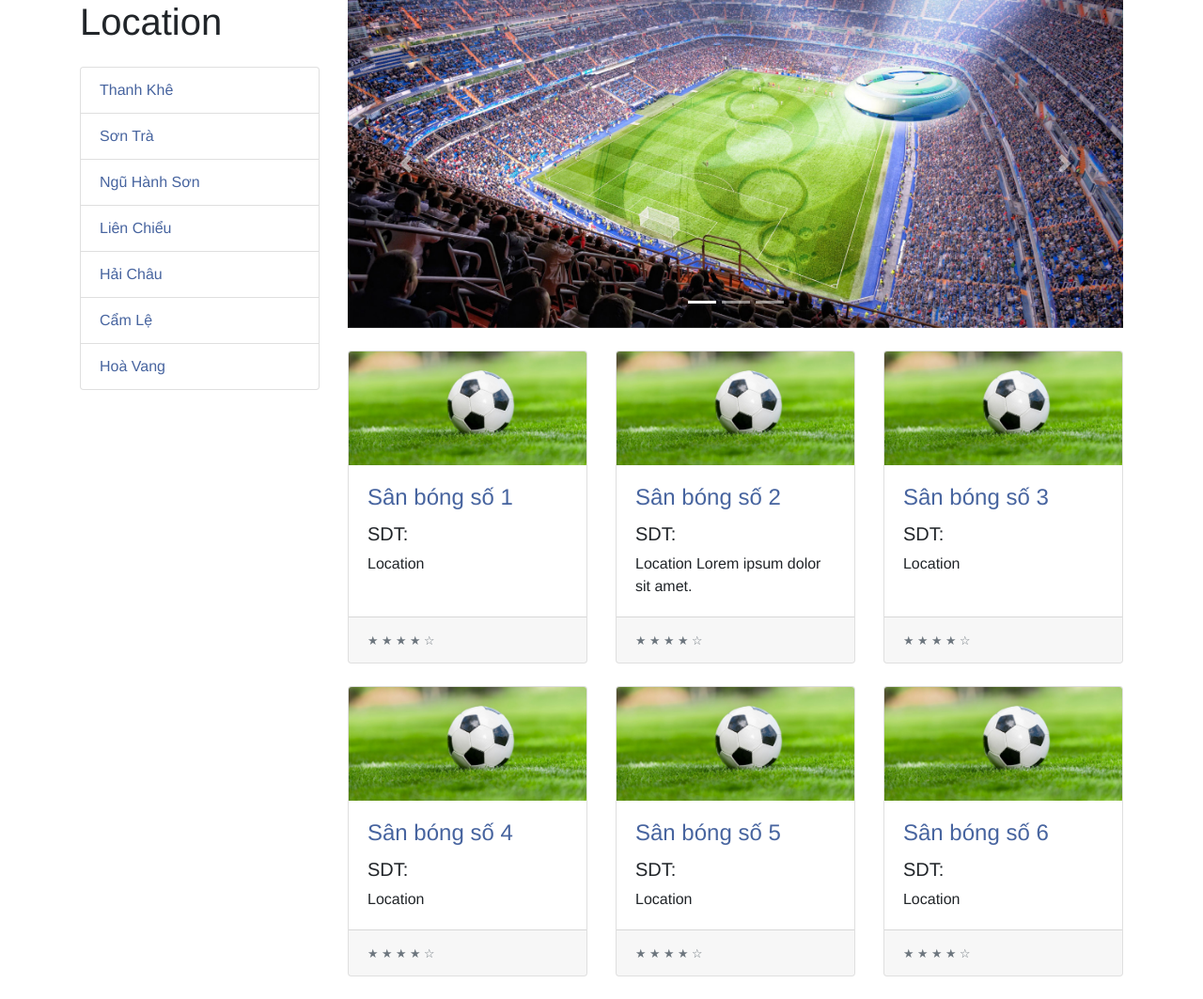
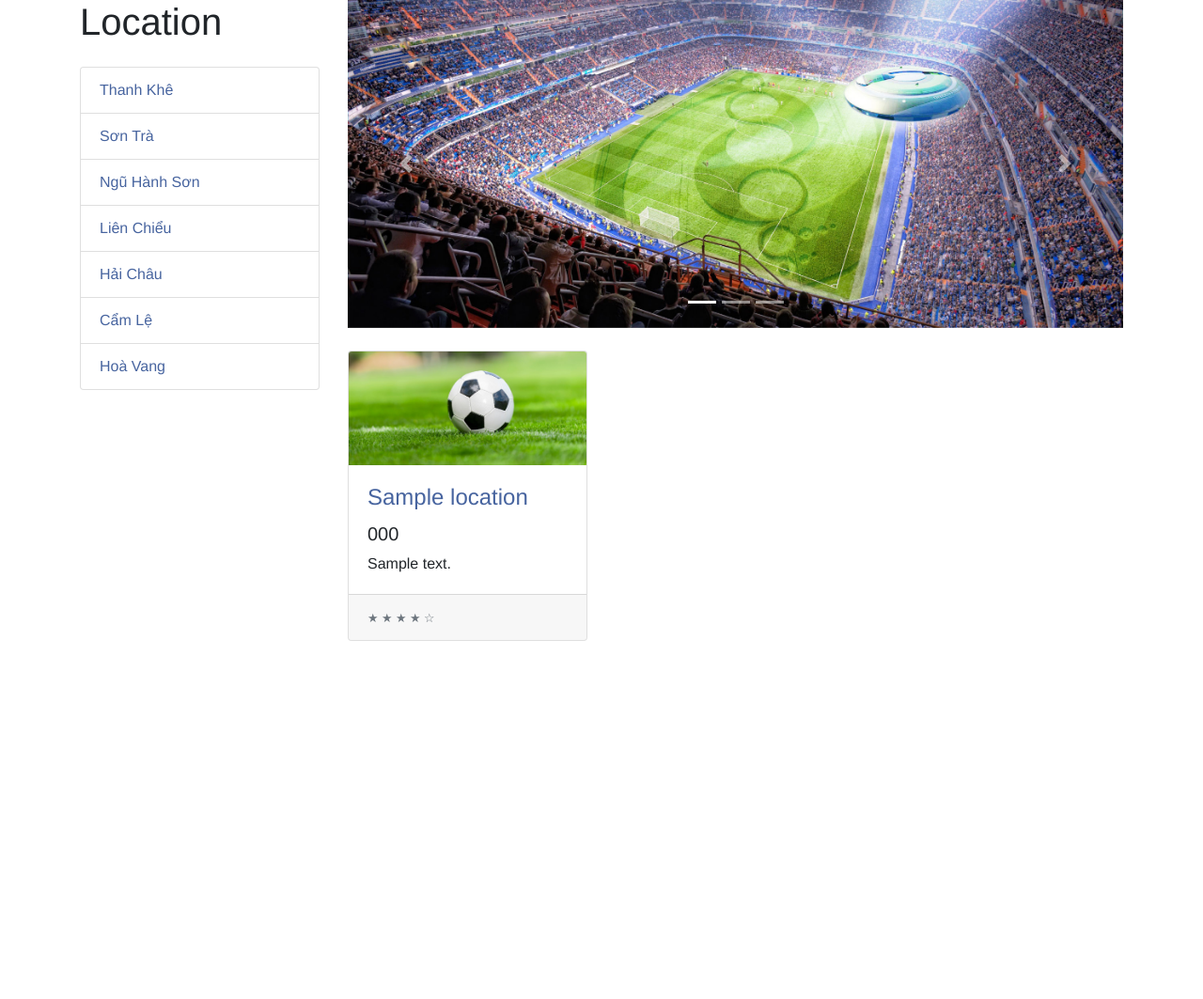
Before and after one commit to nguyentienanhvuongchuse/DATN-Football-Manage, a Django app: page / in a window 1280 px wide. Shown: the part 81-1144 px from the top of the page at 94% size. After the commit the page ends 763 px from the top, so only its background shows below. Run offline with Django 3.2, Linux system fonts and the light colour scheme; tables that the repository leaves empty hold one stand-in row (values such as "Sample post"); some libraries are stand-ins or nearby versions.

Commit message:
show location

```diff
--- a/home/templates/base/home.html
+++ b/home/templates/base/home.html
@@ -49,6 +49,7 @@
     </div>
 
     <div class="row">
+        {% for location in location%}
         <div class="col-lg-4 col-md-6 mb-4">
             <div class="card h-100">
                 <a href="#"
@@ -56,10 +57,10 @@
                 >
                 <div class="card-body">
                     <h4 class="card-title">
-                        <a href="#">Sân bóng số 1</a>
+                        <a href="{% url "detail" location.id %}">{{ location.name }}</a>
                     </h4>
-                    <h5>SDT:</h5>
-                    <p class="card-text">Location</p>
+                    <h5>{{ location.phone }}</h5>
+                    <p class="card-text">{{ location.address }}</p>
                 </div>
                 <div class="card-footer">
                     <small class="text-muted"
@@ -68,108 +69,7 @@
                 </div>
             </div>
         </div>
-
-        <div class="col-lg-4 col-md-6 mb-4">
-            <div class="card h-100">
-                <a href="#"
-                    ><img class="card-img-top" src="{% static "images/anh03.jpg"%}" alt="" /></a
-                >
-                <div class="card-body">
-                    <h4 class="card-title">
-                        <a href="#">Sân bóng số 2</a>
-                    </h4>
-                    <h5>SDT:</h5>
-                    <p class="card-text">
-                        Location Lorem ipsum dolor sit amet.
-                    </p>
-                </div>
-                <div class="card-footer">
-                    <small class="text-muted"
-                        >&#9733; &#9733; &#9733; &#9733; &#9734;</small
-                    >
-                </div>
-            </div>
-        </div>
-
-        <div class="col-lg-4 col-md-6 mb-4">
-            <div class="card h-100">
-                <a href="#"
-                    ><img class="card-img-top" src="{% static "images/anh03.jpg"%}" alt="" /></a
-                >
-                <div class="card-body">
-                    <h4 class="card-title">
-                        <a href="#">Sân bóng số 3</a>
-                    </h4>
-                    <h5>SDT:</h5>
-                    <p class="card-text">Location</p>
-                </div>
-                <div class="card-footer">
-                    <small class="text-muted"
-                        >&#9733; &#9733; &#9733; &#9733; &#9734;</small
-                    >
-                </div>
-            </div>
-        </div>
-
-        <div class="col-lg-4 col-md-6 mb-4">
-            <div class="card h-100">
-                <a href="#"
-                    ><img class="card-img-top" src="{% static "images/anh03.jpg" %}" alt="" /></a
-                >
-                <div class="card-body">
-                    <h4 class="card-title">
-                        <a href="#">Sân bóng số 4</a>
-                    </h4>
-                    <h5>SDT:</h5>
-                    <p class="card-text">Location</p>
-                </div>
-                <div class="card-footer">
-                    <small class="text-muted"
-                        >&#9733; &#9733; &#9733; &#9733; &#9734;</small
-                    >
-                </div>
-            </div>
-        </div>
-
-        <div class="col-lg-4 col-md-6 mb-4">
-            <div class="card h-100">
-                <a href="#"
-                    ><img class="card-img-top" src="{% static "images/anh03.jpg"%}" alt="" /></a
-                >
-                <div class="card-body">
-                    <h4 class="card-title">
-                        <a href="#">Sân bóng số 5</a>
-                    </h4>
-                    <h5>SDT:</h5>
-                    <p class="card-text">Location</p>
-                </div>
-                <div class="card-footer">
-                    <small class="text-muted"
-                        >&#9733; &#9733; &#9733; &#9733; &#9734;</small
-                    >
-                </div>
-            </div>
-        </div>
-
-        <div class="col-lg-4 col-md-6 mb-4">
-            <div class="card h-100">
-                <a href="#"
-                    ><img class="card-img-top" src="{% static "images/anh03.jpg" %}" alt="" /></a
-                >
-                <div class="card-body">
-                    <h4 class="card-title">
-                        <a href="#">Sân bóng số 6</a>
-                    </h4>
-                    <h5>SDT:</h5>
-                    <p class="card-text">Location</p>
-                </div>
-                <div class="card-footer">
-                    <small class="text-muted"
-                        >&#9733; &#9733; &#9733; &#9733; &#9734;</small
-                    >
-                </div>
-            </div>
-        </div>
+        {% endfor%}
     </div>
 </div>
 {% endblock content %}
--- a/home/urls.py
+++ b/home/urls.py
@@ -5,7 +5,7 @@ urlpatterns = [
     path("", views.home, name="home"),
     path("contact/", views.contact, name = "contact"),
     path("order/", views.order, name = "order"),
-    path("detail/", views.detail, name = "detail"),
+    path("detail/<str:pk>/", views.detail, name = "detail"),
     path("login/", views.signin, name = "login"),
     path("signup/", views.signup, name = "signup"),
     path("logout/", views.logout_user, name = "logout")
--- a/home/views.py
+++ b/home/views.py
@@ -4,16 +4,21 @@ from django.contrib.auth.forms import UserCreationForm
 from django.shortcuts import redirect, render
 from django.contrib.auth import login, authenticate, logout
 from .form import CreateUserForm
+from yard.models import *
 # Create your views here.
 
 def home(request):
-    return render(request, "base/home.html")
+    location = Location.objects.all()
+    context = {"location": location}
+    return render(request, "base/home.html", context)
 
 def order(request):
     return render(request, "base/order.html")
 
-def detail(request):
-    return render(request, "base/detail.html")
+def detail(request, pk):
+    detail = Location.objects.get(id=pk)
+    context = {"detail":detail}
+    return render(request, "base/detail.html", context)
 
 def contact(request):
     return HttpResponse("Contact page")
```
Also changed, not shown: home/templates/base/detail.html (+5 -35 lines).
